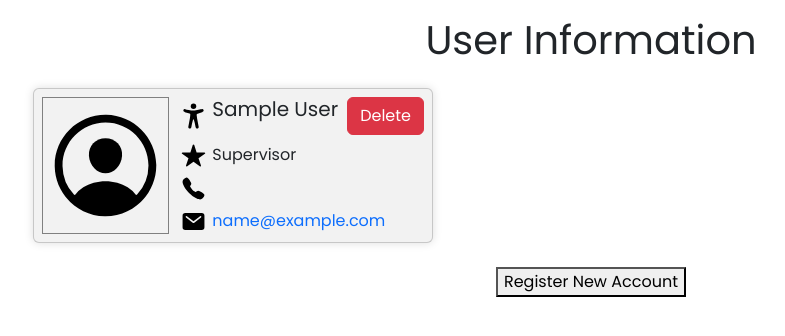
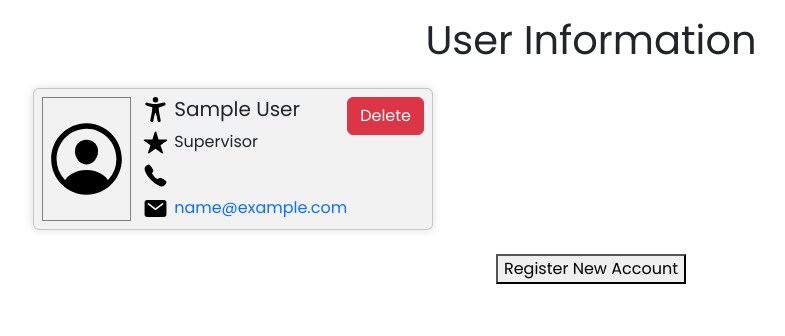
Before and after one commit to kuehnla/TurboNerds, a Django app: template TurboNerds/SchedulingApp/templates/course/user_information.html in a window 1280 px wide. Shown: the part 56-392 px from the top of the page, without its empty margins (49-834 px from the left). Run offline with Django 5.2, Linux system fonts and the light colour scheme; the template is opened without the code that fills it: values that come from a table or form of the project are taken from there, others are empty; the visitor is signed in with stand-in values (Sample User, id 1); data comes from the database, SQL or seed files in the repository.

Commit message:
styling for user info - added grid column for delete btn

```diff
--- a/TurboNerds/SchedulingApp/static/user_info.css
+++ b/TurboNerds/SchedulingApp/static/user_info.css
@@ -20,7 +20,8 @@ h1 {
 
 .card {
     display: grid;
-    grid-template-columns: 1fr 2fr;
+    grid-template-columns: 2fr 4fr 1fr;
+    grid-template-rows: 1fr;
     margin-bottom: 24px;
     padding: 8px;
     background-color: #f2f2f2;
@@ -30,6 +31,7 @@ h1 {
 
 .profile_img {
     grid-column: 1 / 2;
+    grid-row: 1 / 2;
     display: flex;
     justify-content: center;
     align-items: center;
@@ -38,6 +40,7 @@ h1 {
 
 .info {
     grid-column: 2 / 3;
+    grid-row: 1 / 2;
     display: flex;
     flex-direction: column;
     gap: 8px;
@@ -76,3 +79,8 @@ button {
     margin-left: auto;
     text-align: center;
 }
+
+.remove {
+    grid-column: 3 / 4;
+    grid-row: 1 / 2;
+}
--- a/TurboNerds/SchedulingApp/templates/course/user_information.html
+++ b/TurboNerds/SchedulingApp/templates/course/user_information.html
@@ -10,6 +10,11 @@
   <div class="container">
     {% for user in users %}
       <div class="card">
+      <div class="remove">
+                {% if member.is_admin %}
+          <a class="btn btn-danger" href="/delete/{{ user.email }}">Delete</a>
+        {% endif %}
+      </div>
         <div class="profile_img">
           <img src={% static 'assets/person-circle-outline.svg' %} class="profile" alt="Profile Image">
         </div>
@@ -17,9 +22,6 @@
           <div class="name">
             <img src={% static 'assets/accessibility.svg' %} alt="dude" width="25px">
             <h5>{{ user.get_full_name }}</h5>
-             {% if member.is_admin %}
-                <a class="btn btn-danger" href="/delete/{{ user.email }}">Delete</a>
-             {% endif %}
           </div>
           <div class="role">
             <img src={% static 'assets/star.svg' %} alt="role" width="25px">
@@ -56,9 +58,9 @@
     {% endfor %}
 
   </div>
-    {% if member.is_admin %}
-        <a href="/register">
-            <button class="register">Register New Account</button>
-        </a>
-    {% endif %}
+  {% if member.is_admin %}
+    <a href="/register">
+      <button class="register">Register New Account</button>
+    </a>
+  {% endif %}
 {% endblock %}
```
